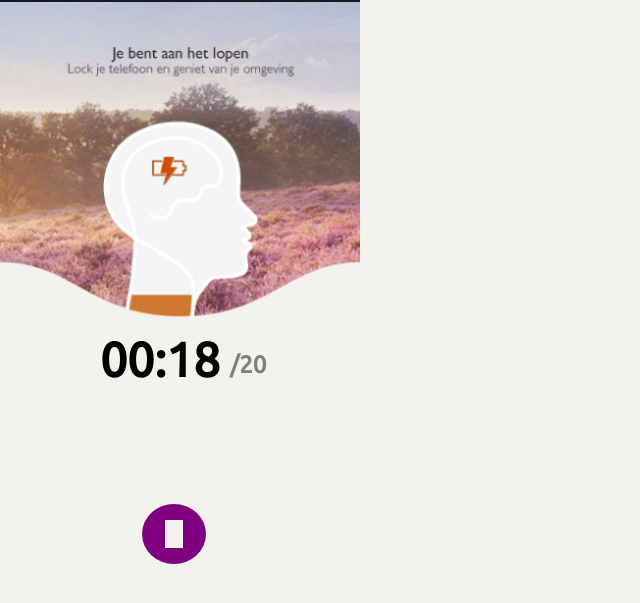
After one commit to matthiasbenschop/hoornbeeck-programmeren, a PHP site: page /start.html in a window 1280 px wide. The commit adds this page. Shown: the top 603 px of the page, without its empty margins (0-640 px from the left). Run offline with PHP 8.4, Linux system fonts and the light colour scheme.

Commit message:
Making startpage

```diff
--- a/Frondend/Periode 3/ommetje/index.html
+++ b/Frondend/Periode 3/ommetje/index.html
@@ -21,9 +21,9 @@
 <h1 class="o">0</h1>
 <h1 class="tijd">/20</h1>
 <h1 class="min">min</h1>
-<div class="button">
-    <h1>&nbsp &nbsp &nbsp &nbsp Start Ommetje &nbsp &nbsp &nbsp &nbsp</h1>
-</div>
+
+    <a href="start.html"><button class="button button1">Start Ommetje</button></a>
+
 
 <div id="ranglijst">
     <h1 class="teams1">Teams</h1>
--- /dev/null
+++ b/Frondend/Periode 3/ommetje/start.html
@@ -0,0 +1,22 @@
+<!DOCTYPE html>
+<html lang="en">
+<head>
+    <meta charset="UTF-8">
+    <meta http-equiv="X-UA-Compatible" content="IE=edge">
+    <meta name="viewport" content="width=device-width, initial-scale=1.0">
+    <link href="style.css" rel="stylesheet">
+    <link rel="preconnect" href="https://fonts.gstatic.com">
+    <link href="https://fonts.googleapis.com/css2?family=Ubuntu&display=swap" rel="stylesheet">
+    <title>ommetjestart</title>
+</head>
+<body>
+
+<img class="imgs" src="bgs.png" alt="Paarse Heide">
+
+<h1 class="times">00:18</h1>
+<h1 class="time20">/20</h1>
+
+<a href="index.html"><button class="but"></button></a>	<i class="material-icons">&#xE876;</i>
+
+</body>
+</html>
--- a/Frondend/Periode 3/ommetje/style.css
+++ b/Frondend/Periode 3/ommetje/style.css
@@ -71,14 +71,10 @@ body {
     left: 250px;
   }
 
-  .button {
-      position: absolute;
-      top: 1000px;
-      left: 285px;
-      background-color: purple;
-      border-radius: 50px;
-      color: white;
-  }
+
+
+
+
 
   .teams1 {
     position: absolute;
@@ -362,3 +358,73 @@ body {
   border-radius: 100px;
   color: white;
 }
+
+.button {
+  border: none;
+  color: white;
+  padding: 15px 32px;
+  text-align: center;
+  text-decoration: none;
+  display: inline-block;
+  font-size: 200%;
+  margin: 4px 2px;
+  cursor: pointer;
+  position: absolute;
+  left: 330px;
+  top: 1000px;
+  border-radius: 50px;
+}
+
+.button1 {
+  background-color: purple;
+}
+
+.but {
+  border: none;
+  color: white;
+  padding: 30px 32px;
+  text-align: center;
+  text-decoration: none;
+  display: inline-block;
+  font-size: 200%;
+  margin: 4px 2px;
+  cursor: pointer;
+  position: absolute;
+  left: 140px;
+  top: 500px;
+  border-radius: 50%;
+  background-color: purple;
+}
+
+.material-icons {
+  position: absolute;
+  background-color: #F3F2ED;
+  left: 165px;
+  top: 520px;
+  font-size: 150%;
+}
+
+/* Pagina die laad als je op start ommetje klikt */
+
+.imgs {
+    z-index: -1;
+    position: absolute;
+    top: 0px;
+    height: 320px;
+    width: 360px;
+}
+
+.times {
+  position: absolute;
+  left: 100px;
+  top: 300px;
+  font-size: 300%;
+}
+
+.time20 {
+  position: absolute;
+  left: 230px;
+  top: 335px;
+  color: grey;
+  font-size: 150%;
+}
```
Also changed, not shown: Frondend/Periode 3/ommetje/bgs.png (added), Frondend/Periode 3/ommetje/heide1.jpg (added), Frondend/Periode 3/ommetje/heide1.jpg.png (added), Frondend/Periode 3/ommetje/hersen.jpeg (added), Frondend/Periode 3/ommetje/hersen.jpg (added).
